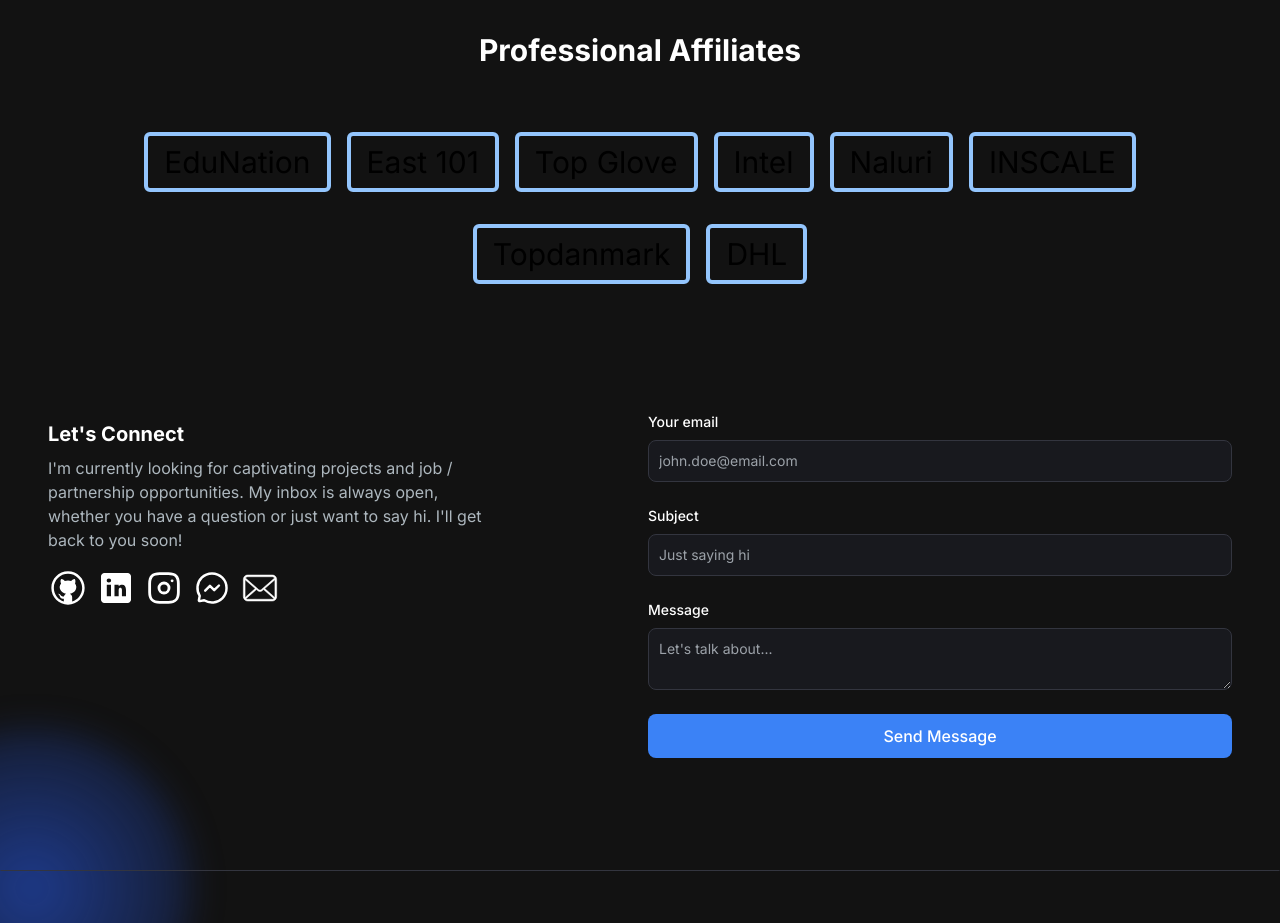
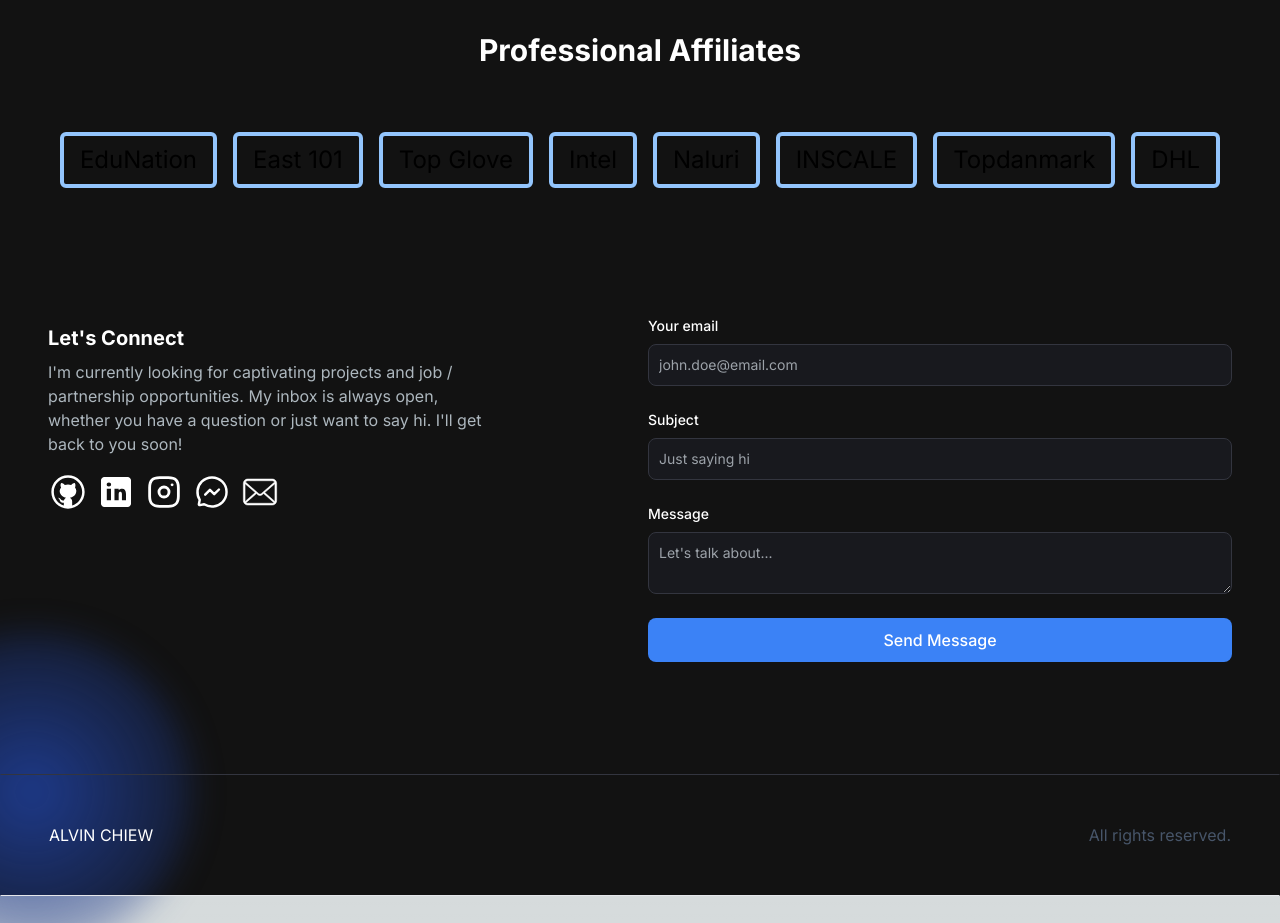
Before and after one commit to AlvinChiew/portfolio-alvinchiew, a Next.js app in the folder frontend/: page / in a window 1280 px wide. Shown: the part 2120-3043 px from the top of the page. Built offline with nearby package versions, Linux system fonts and the light colour scheme.

Commit message:
Change size and gap between affiliates

```diff
--- a/frontend/app/sections/AffiliateSection.jsx
+++ b/frontend/app/sections/AffiliateSection.jsx
@@ -25,7 +25,7 @@
           <Link
             href={url}
             target="_blank"
-            className="hover:animate-bounce-custom mb-2 mr-2  box-border min-w-12 rounded-md border-2 border-primary-300 px-4 py-2  text-xl hover:border-none hover:bg-slate-200 hover:font-bold hover:text-slate-900 lg:mx-2 lg:my-4 lg:border-4 lg:text-3xl"
+            className="hover:animate-bounce-custom mb-2 mr-2 box-border min-w-12 rounded-md border-2 border-primary-300 px-4 py-2  text-lg hover:border-none hover:bg-slate-200 hover:font-bold hover:text-slate-900 lg:mx-2 lg:my-4 lg:border-4 lg:text-2xl"
             key={index}
           >
             {name}
```
